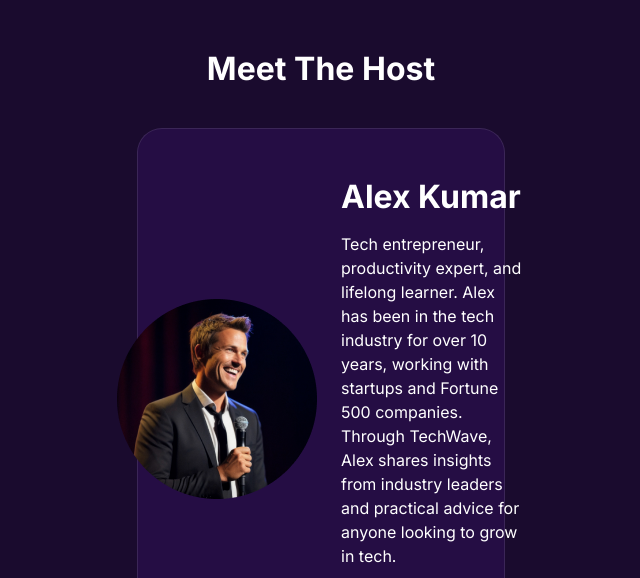
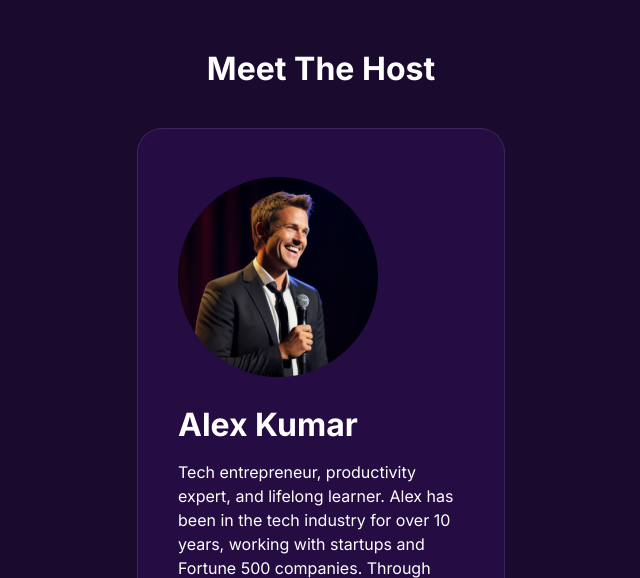
Before and after one commit to rasoikot-ras/My-Assignment-2, a plain HTML site: page index.html in a window 768 px wide. Shown: the part 4930-5508 px from the top of the page, without its empty margins (63-703 px from the left). Drawn offline with Linux system fonts and the light colour scheme.

Commit message:
say alhamdullah

```diff
--- a/styles/style.css
+++ b/styles/style.css
@@ -687,5 +687,11 @@ a:hover{
 
     .host {
         width: 100%;
+        gap: 1.5rem;
+        max-width: 85rem;
+        background: #250D44;
+        display: grid;
+        justify-content: center;
+        align-items: center;
     }
 }
```
